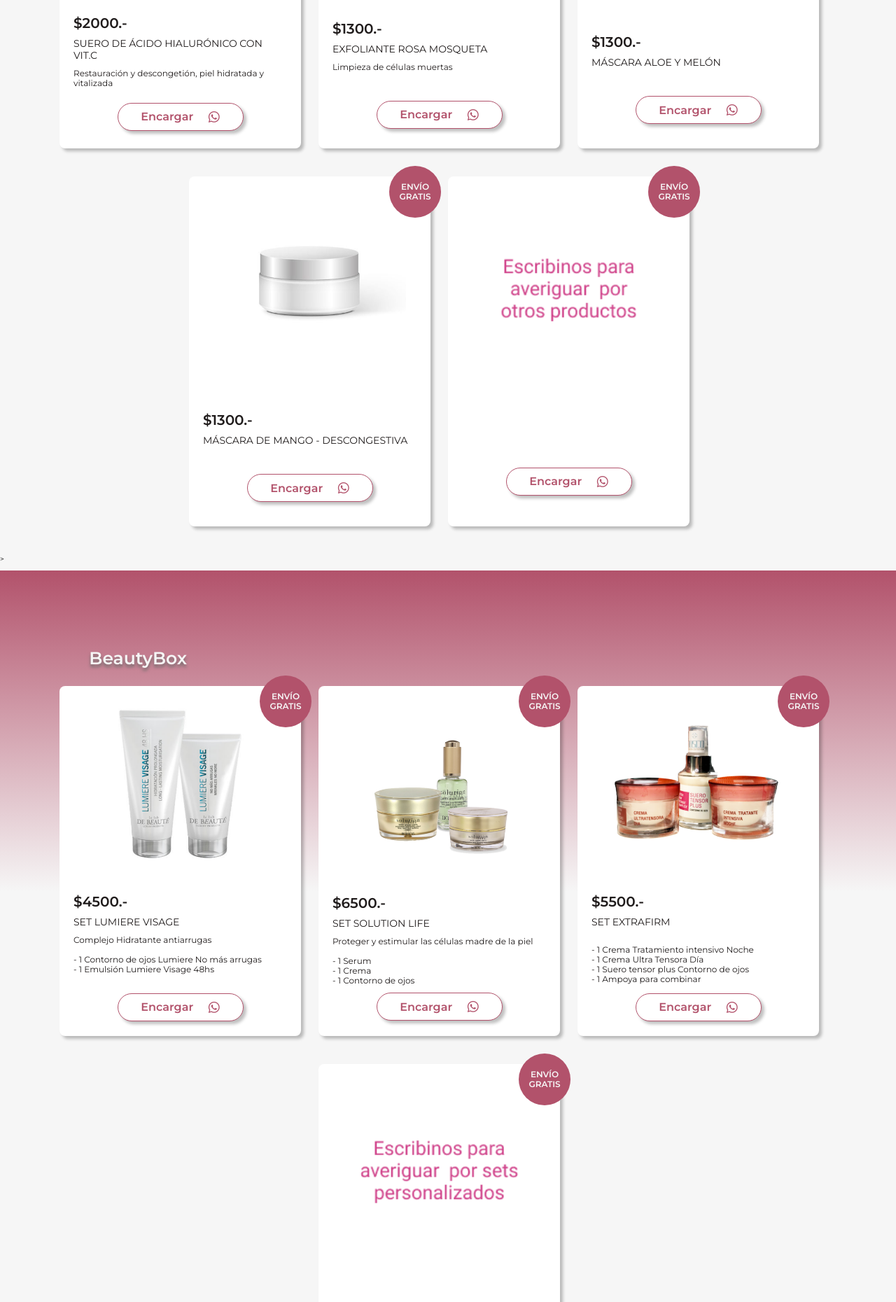
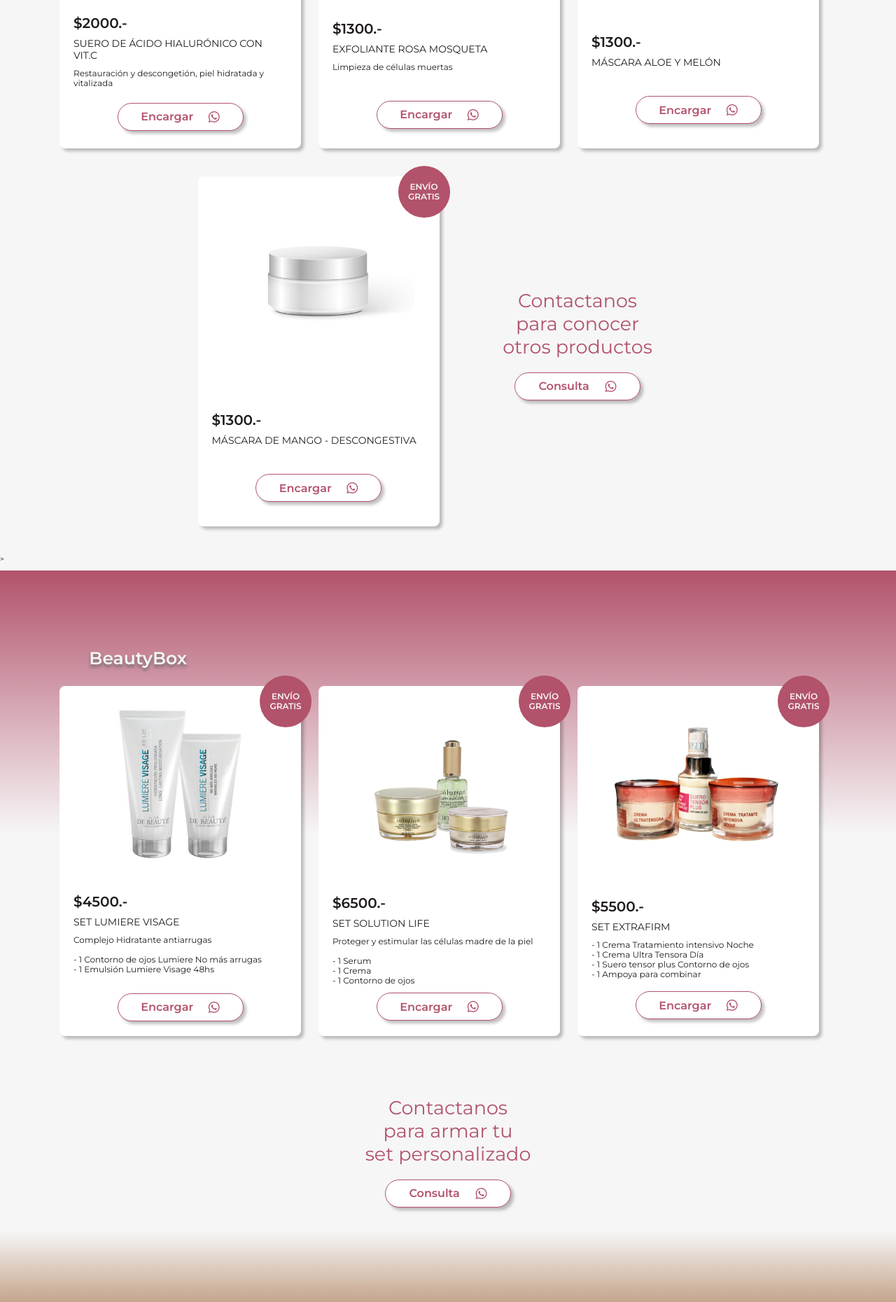
Before and after one commit to violetapugliese/bosco-catalogo-cremas, a PHP site: page /pages/products.html in a window 1280 px wide. Shown: the part 988-2848 px from the top of the page at 70% size. Run offline with PHP 8.4, Linux system fonts and the light colour scheme; some web fonts are replaced.

Commit message:
agregando iconos

```diff
--- a/index.html
+++ b/index.html
@@ -4,7 +4,7 @@
     <meta charset="UTF-8">
     <meta name="viewport" content="width=device-width, initial-scale=1.0">
     <title>Bosco Catálogo de Cremas</title>
-    <link rel="icon" type="image/png" href="../docs/images/logo-dorado-bosco.png">
+    <link rel="icon" type="image/png" href="./images/logo-dorado-bosco.png">
     <link rel="stylesheet" href="style.css">
     <link href="https://fonts.googleapis.com/css2?family=Montserrat:wght@300;400;600&display=swap" rel="stylesheet">
 </head>
--- a/pages/products.html
+++ b/pages/products.html
@@ -105,16 +105,10 @@
                     </div>
                     <a class="products-button" href="https://api.whatsapp.com/send?phone=5491131709144&text=%C2%A1Hola!%20%C2%A1Me%20gustar%C3%ADa%20encargar%20una%20mascara%20mango%20de%20descongestiva%20">Encargar <i class="icon-whatsapp meddia-button"></i></a>
                 </article>
-                <article class="main-products-container-article">
-                    <div class="products-circle"><p class="send">Envío<br>gratis</p></div>
-                    <img src="../images/otrosproductos.png" alt="BioticBalance-Espuma">
-                    <div>
-                        <p class="products-price"></p>
-                        <h4></h4>
-                        <p></p>
-                    </div>
-                    <a class="products-button" href="https://api.whatsapp.com/send?phone=5491131709144&text=%C2%A1Hola!%20%C2%A1">Encargar <i class="icon-whatsapp meddia-button"></i></a>
-                </article>
+                <div class="text-contactanos-container">
+                    <p class="text-contactanos">Contactanos <br> para conocer <br> otros productos</p>
+                    <a class="products-button" href="https://api.whatsapp.com/send?phone=5491131709144&text=%C2%A1Hola!%20%C2%A1">Consulta <i class="icon-whatsapp meddia-button"></i></a>
+                </div>
                 </div>>
         </section>
         <section class="main-beautybox-container"id="beautybox">
@@ -148,7 +142,7 @@
                     <div>
                         <p class="products-price">$5500.-</p>
                         <h4>Set Extrafirm</h4>
-                        <p><br>
+                        <p>
                             - 1 Crema Tratamiento intensivo Noche <br>
                             - 1 Crema Ultra Tensora Día <br>
                             - 1 Suero tensor plus Contorno de ojos <br>
@@ -156,16 +150,10 @@
                         </div>
                         <a class="products-button" href="https://api.whatsapp.com/send?phone=5491131709144&text=%C2%A1Hola!%20%C2%A1Me%20gustar%C3%ADa%20encargar%20una%20BeautyBox%20Set%20extra%20firm">Encargar <i class="icon-whatsapp meddia-button"></i></a>
                 </article>
-                <article class="main-products-container-article">
-                    <div class="products-circle"><p class="send">Envío<br>gratis</p></div>
-                    <img src="../images/sets.png" alt="BioticBalance-Espuma">
-                    <div>
-                        <p class="products-price"></p>
-                        <h4></h4>
-                        <p></p>
-                    </div>
-                    <a class="products-button" href="https://api.whatsapp.com/send?phone=5491131709144&text=%C2%A1Hola!%20%C2%A1">Encargar <i class="icon-whatsapp meddia-button"></i></a>
-                </article>
+                <div class="text-contactanos-container">
+                    <p class="text-contactanos">Contactanos <br> para armar tu <br> set personalizado</p>
+                    <a class="products-button" href="https://api.whatsapp.com/send?phone=5491131709144&text=%C2%A1Hola!%20%C2%A1">Consulta <i class="icon-whatsapp meddia-button"></i></a>
+                </div>
             </div>
         </section>
         <div class="gift-foto">
--- a/style.css
+++ b/style.css
@@ -494,7 +494,7 @@ main {
     box-sizing: border-box;
     box-shadow: 4px 4px 4px rgba(0, 0, 0, 0.25);
     border-radius: 28px;
-    font-size: 1.4rem;
+    font-size: 1.6rem;
     font-weight: 600;
     text-align: center;
     text-decoration: none;
@@ -568,6 +568,27 @@ footer a {
 .gift-foto img {
     width: 40%;
     min-width: 320px;
+
+}
+.text-contactanos-container {
+    justify-content: center;
+    position: relative;
+    display: flex;
+    flex-direction: column;
+    align-self: center;
+    max-width: 345px;
+    width: 90%;
+    height: 270px;
+    margin-bottom: 40px;
+    padding: 0px 20px;
+    border: none;
+}
+.text-contactanos {
+    width: auto;
+    text-align: center;
+    font-size: 2.7rem;
+    margin-bottom: 20px;
+    color: #B2526B;
 }
 @media screen and (max-height: 600px) {
     .header-index {
```
